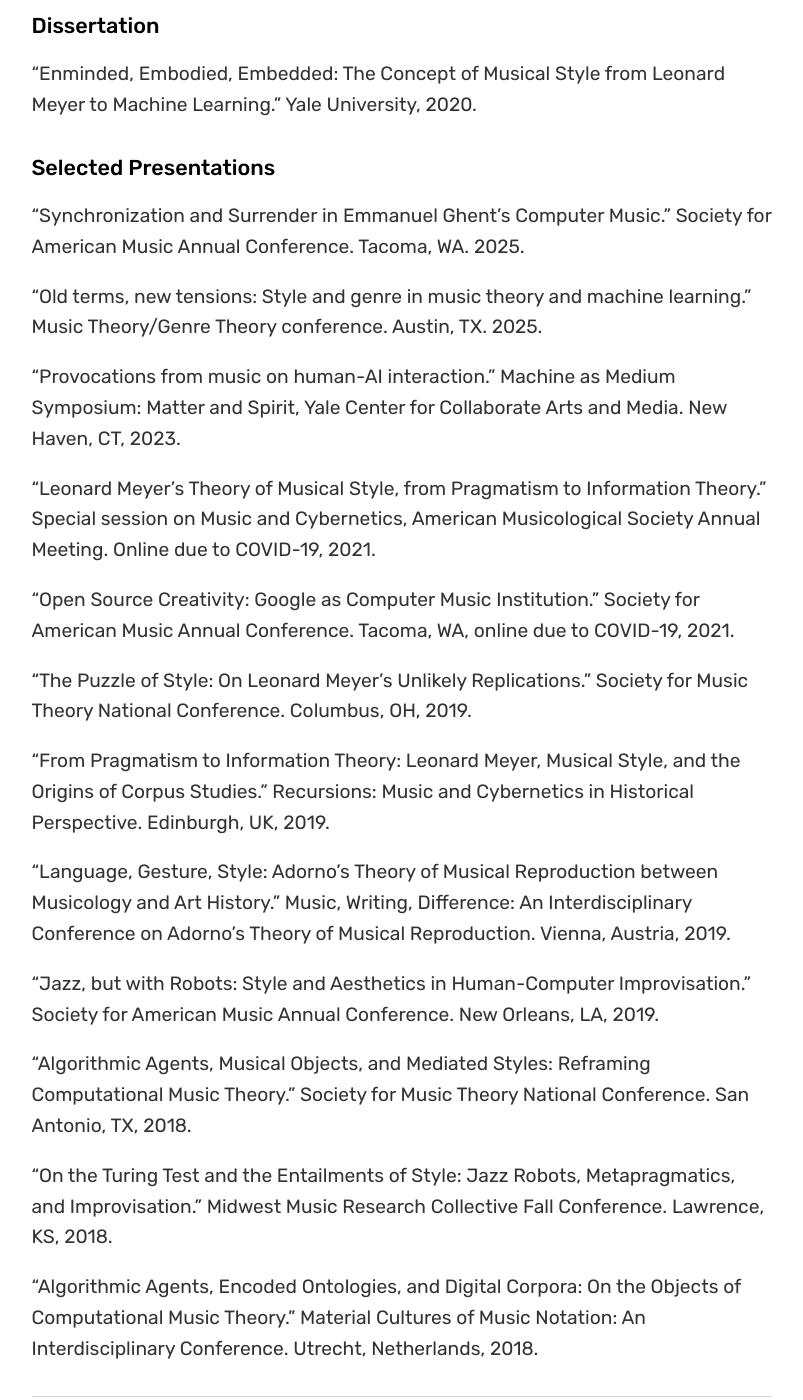
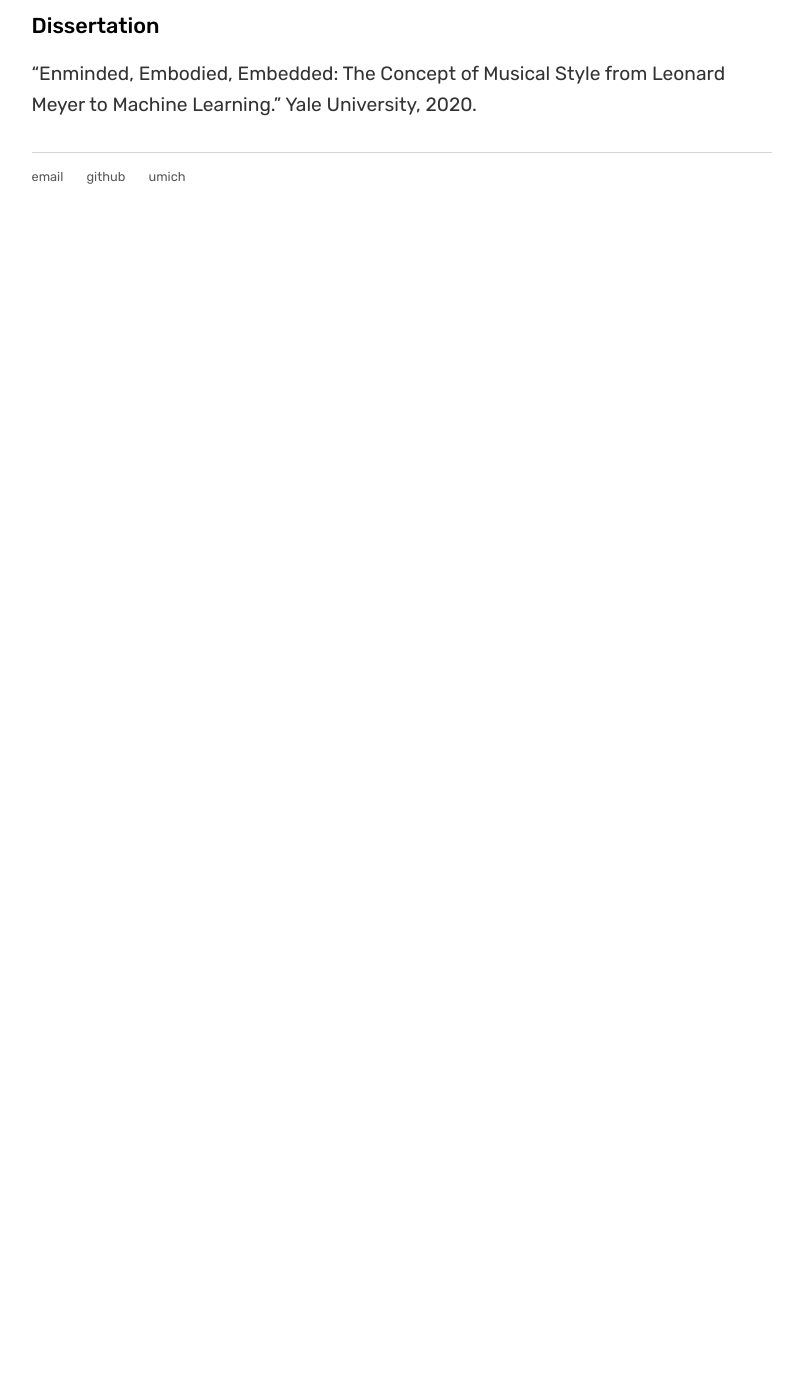
Before and after one commit to bmill42/bmill42.github.io, a Jekyll site: the page built from research/index.md, in a window 1280 px wide and 1400 px high, scrolled down 832 px. Shown: the whole window, without its empty margins (231-1034 px from the left). Built offline with Jekyll 4.4.1, drawn with Linux system fonts in a browser that asks for light colours; after the commit the page ends 1080 px from its top, so only the background shows below that.

Commit message:
update to research page

```diff
--- a/research/index.md
+++ b/research/index.md
@@ -21,32 +21,6 @@
 
 "Enminded, Embodied, Embedded: The Concept of Musical Style from Leonard Meyer to Machine Learning." Yale University, 2020.
 
-### Selected Presentations
-
-"Synchronization and Surrender in Emmanuel Ghent’s Computer Music." Society for American Music Annual Conference. Tacoma, WA. 2025.
-
-"Old terms, new tensions: Style and genre in music theory and machine learning." Music Theory/Genre Theory conference. Austin, TX. 2025.
-
-"Provocations from music on human-AI interaction." Machine as Medium Symposium: Matter and Spirit, Yale Center for Collaborate Arts and Media. New Haven, CT, 2023.
-
-“Leonard Meyer’s Theory of Musical Style, from Pragmatism to Information Theory.” Special session on Music and Cybernetics, American Musicological Society Annual Meeting. Online due to COVID-19, 2021.
-
-“Open Source Creativity: Google as Computer Music Institution.” Society for American Music Annual Conference. Tacoma, WA, online due to COVID-19, 2021.
-
-“The Puzzle of Style: On Leonard Meyer’s Unlikely Replications.” Society for Music Theory National Conference. Columbus, OH, 2019.
-
-“From Pragmatism to Information Theory: Leonard Meyer, Musical Style, and the Origins of Corpus Studies.” Recursions: Music and Cybernetics in Historical Perspective. Edinburgh, UK, 2019.
-
-“Language, Gesture, Style: Adorno’s Theory of Musical Reproduction between Musicology and Art History.” Music, Writing, Difference: An Interdisciplinary Conference on Adorno's Theory of Musical Reproduction. Vienna, Austria, 2019.
-
-“Jazz, but with Robots: Style and Aesthetics in Human-Computer Improvisation.” Society for American Music Annual Conference. New Orleans, LA, 2019.
-
-“Algorithmic Agents, Musical Objects, and Mediated Styles: Reframing Computational Music Theory.” Society for Music Theory National Conference. San Antonio, TX, 2018.
-
-“On the Turing Test and the Entailments of Style: Jazz Robots, Metapragmatics, and Improvisation.” Midwest Music Research Collective Fall Conference. Lawrence, KS, 2018.
-
-“Algorithmic Agents, Encoded Ontologies, and Digital Corpora: On the Objects of Computational Music Theory.” Material Cultures of Music Notation: An Interdisciplinary Conference. Utrecht, Netherlands, 2018.
-
 <!--<div class="cv">
 <a href="#" class="download" title="Download CV as PDF">Download CV</a>
 </div>-->
```
